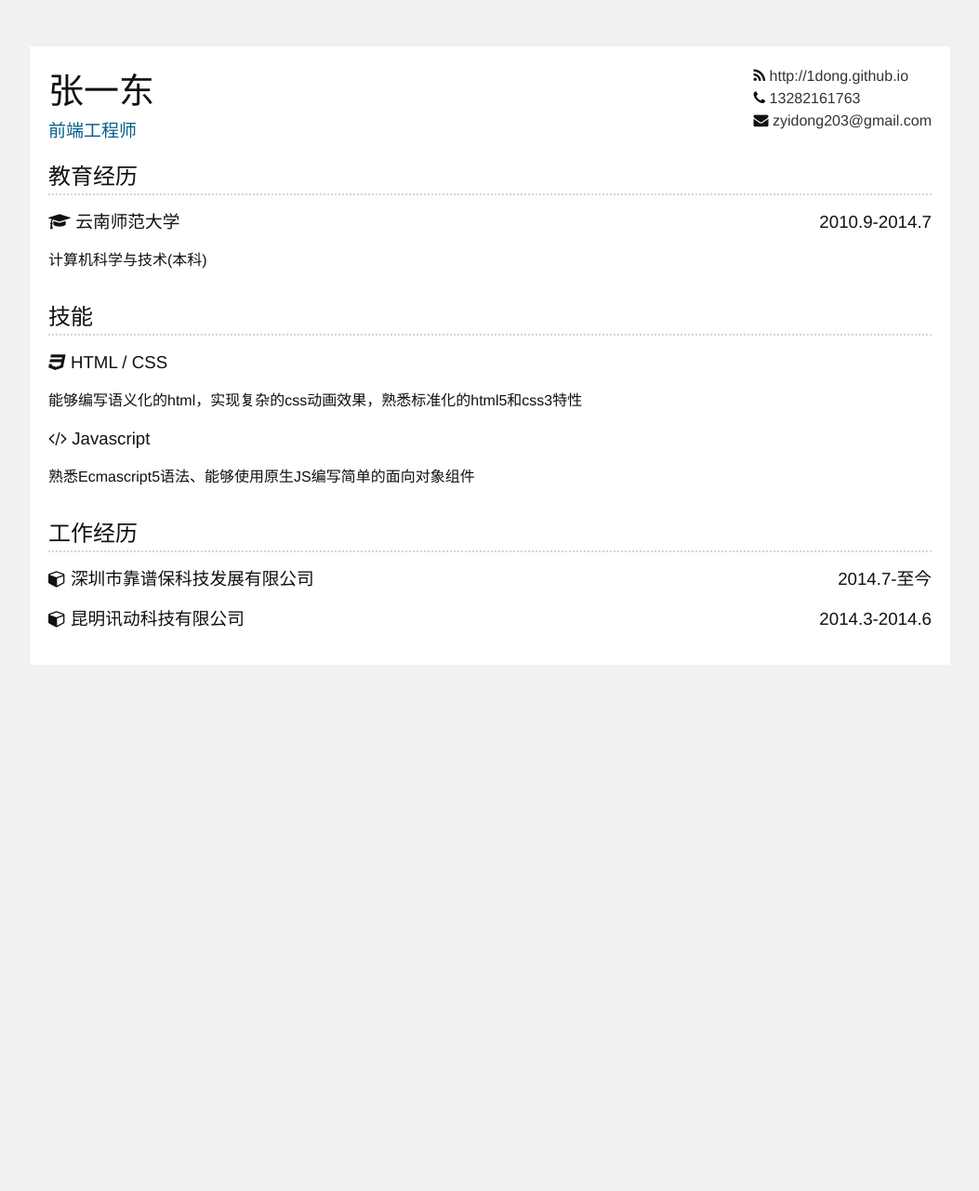
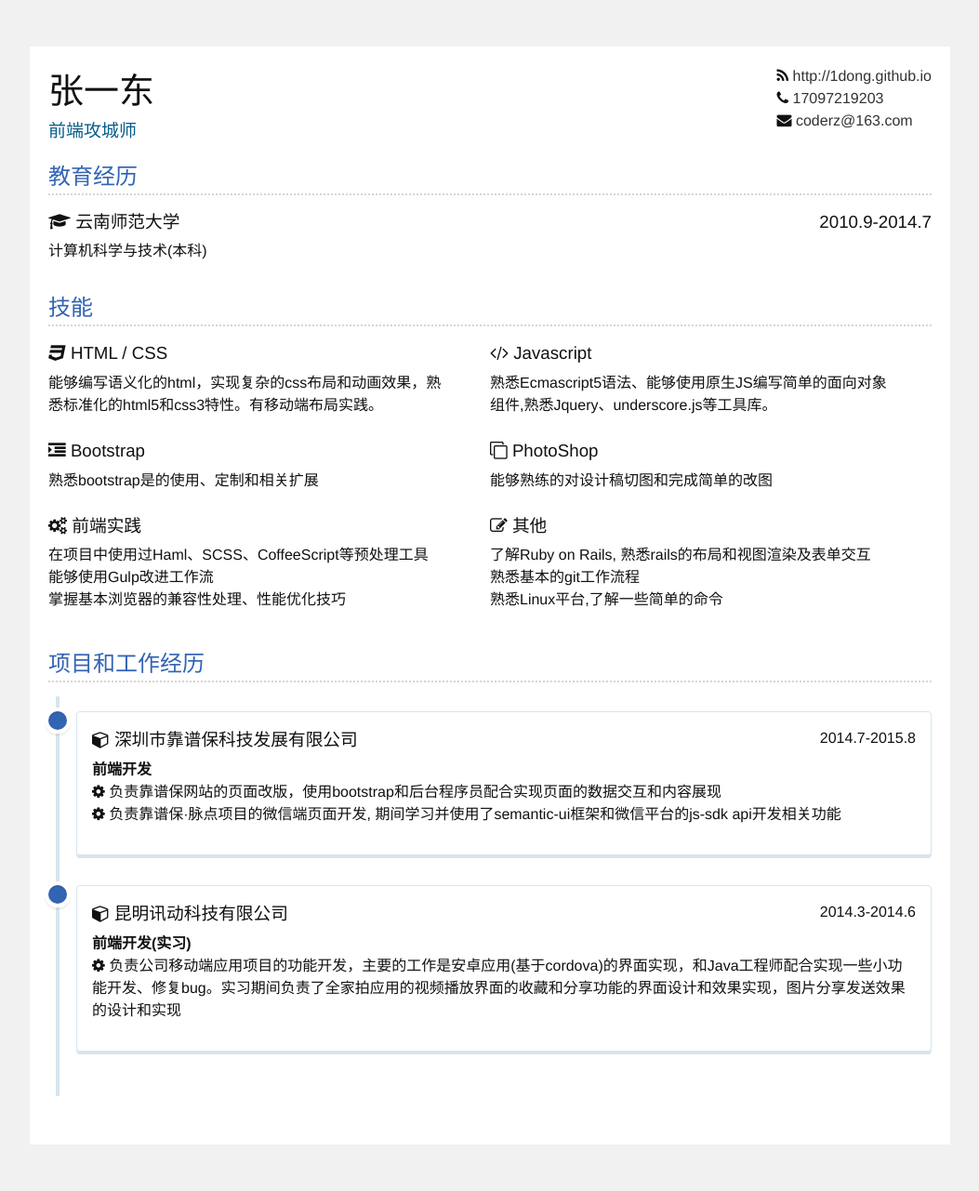
Before and after one commit to 1dong/1dong.github.io, a Jekyll site: the page built from resume.html, in a window 1280 px wide. Shown: the whole page at 93% size, without its empty margins (113-1166 px from the left). Built offline with Jekyll 4.4.1, drawn with Linux system fonts in a browser that asks for light colours; nearby versions of some CDN libraries; before the commit the page ends 900 px from its top, so only the background shows below that.

Commit message:
完成简历页面重构

```diff
--- a/_includes/header.html
+++ b/_includes/header.html
@@ -2,7 +2,7 @@
   <h1 class="site-title">Snail’s Blog</h1>
   <p class="site-descript">...</p>
   <nav class='site-nav'>
-    <a href="/">首页</a>
+    <a href="/">日志</a>
     <a href="/demo/">演示</a>
     <a href="/resume/">简历</a>
   </nav>
--- a/_sass/_base.scss
+++ b/_sass/_base.scss
@@ -190,3 +190,11 @@ pre {
         clear: both;
     }
 }
+
+.fl {
+    float: left;
+}
+
+.fr {
+    float: right;
+}
--- a/_sass/_layout.scss
+++ b/_sass/_layout.scss
@@ -6,6 +6,10 @@
     max-width: $contain-width;
     margin: 0 auto;
     padding: $contain-padding;
+
+    @include media-query($on-palm) {
+        margin: -45px 0;
+    }
 }
 .site-header {
     text-align: center;
@@ -51,49 +55,49 @@
         }
     }
 
-    @include media-query($on-palm) {
-        position: absolute;
-        top: 9px;
-        right: 30px;
-        background-color: $background-color;
-        border: 1px solid $grey-color-light;
-        border-radius: 5px;
-        text-align: right;
+    // @include media-query($on-palm) {
+    //     position: absolute;
+    //     top: 9px;
+    //     right: 30px;
+    //     background-color: $background-color;
+    //     border: 1px solid $grey-color-light;
+    //     border-radius: 5px;
+    //     text-align: right;
 
-        .menu-icon {
-            display: block;
-            float: right;
-            width: 36px;
-            height: 26px;
-            line-height: 0;
-            padding-top: 10px;
-            text-align: center;
+    //     .menu-icon {
+    //         display: block;
+    //         float: right;
+    //         width: 36px;
+    //         height: 26px;
+    //         line-height: 0;
+    //         padding-top: 10px;
+    //         text-align: center;
 
-            > svg {
-                width: 18px;
-                height: 15px;
+    //         > svg {
+    //             width: 18px;
+    //             height: 15px;
 
-                path {
-                    fill: $grey-color-dark;
-                }
-            }
-        }
+    //             path {
+    //                 fill: $grey-color-dark;
+    //             }
+    //         }
+    //     }
 
-        .trigger {
-            clear: both;
-            display: none;
-        }
+    //     .trigger {
+    //         clear: both;
+    //         display: none;
+    //     }
 
-        &:hover .trigger {
-            display: block;
-            padding-bottom: 5px;
-        }
+    //     &:hover .trigger {
+    //         display: block;
+    //         padding-bottom: 5px;
+    //     }
 
-        .page-link {
-            display: block;
-            padding: 5px 10px;
-        }
-    }
+    //     .page-link {
+    //         display: block;
+    //         padding: 5px 10px;
+    //     }
+    // }
 }
 
 
--- a/_sass/_resume.scss
+++ b/_sass/_resume.scss
@@ -31,16 +31,131 @@
   .section{
     padding-top: 1em;
     h2{
+      color: $section-title;
       border-bottom: 2px dotted #d5d5d5;
     }
     ul{
       list-style: none;
       margin: 0;
       li {
-        h3 > .time{
+        h3{
+          margin-bottom: .3em;
+        }
+
+        .experience-time{
           float: right;
+        }
+        .experience-title{
+          @extend %clearfix;
+        }
+
+        margin-bottom: .5em
+      }
+
+      &.skills{
+        @extend %clearfix;
+        li{
+          width: 45%;
+          float: left;
+          &:nth-of-type(2n+1){
+            margin-right: 5%;
+            clear: left;
+          }
+        }
+
+        @include media-query($on-laptop) {
+          li{
+            width: 100%;
+            float: none;
+            &:nth-of-type(2n+1){
+              margin-right: 0;
+            }
+          }
+        }
+      }
+    }
+
+
+  }
+
+  .timeline{
+    position: relative;
+    padding: 1em 0;
+    margin:0 0 2em 0;
+    &::before{
+      content: '';
+      position: absolute;
+      top: 0;
+      left: 8px;
+      height: 100%;
+      width: 4px;
+      background: #d7e4ed;
+    }
+
+    .timeline-block{
+      position: relative;
+      margin: 0 0 2em 0;
+      .ex-time{
+        position: absolute;
+        top: 0;
+        left: 0;
+        width: 20px;
+        height: 20px;
+        border-radius: 50%;
+        background-color: $section-title;
+        box-shadow: 0 0 0 4px white, inset 0 2px 0 rgba(0, 0, 0, 0.08), 0 3px 0 4px rgba(0, 0, 0, 0.05);
+      }
+      .ex-content{
+        margin-left: 30px;
+        border: 1px solid #d7e4ed;
+        border-radius: .25em;
+        padding: 1em;
+        box-shadow: 0 3px 0 #d7e4ed;
+
+        h3{
+          margin-bottom: .3em;
+        }
+
+        .experience-time{
+          float: right;
+        }
+        .experience-title{
+          @extend %clearfix;
+        }
+      }
+    }
+
+  }
+
+  @include media-query($on-palm) {
+
+    .experience-time{
+      float: left !important;
+    }
+
+    address{
+      float: none !important;
+      ul{
+        margin-left: 0;
+      }
+      li{
+        &:first-of-type{
+          display: none;
         }
       }
     }
   }
 }
+
+@media print{
+  body{
+    padding-top: 0;
+    padding-bottom: 0;
+    font-size: 12px;
+  }
+
+  p{
+    font-size: 12px !important;
+  }
+
+}
--- a/css/main.scss
+++ b/css/main.scss
@@ -36,6 +36,10 @@ $contain-padding: 20px;
 $nav-link-color: #666;
 
 
+//resume
+$section-title: #3264B4;
+
+
 // Using media queries with like this:
 // @include media-query($on-palm) {
 //     .wrapper {
@@ -53,7 +57,7 @@ $nav-link-color: #666;
 
 // Import partials from `sass_dir` (defaults to `_sass`)
 @import
-        "https://cdnjs.cloudflare.com/ajax/libs/font-awesome/4.4.0/css/font-awesome.min.css",
+        "https://maxcdn.bootstrapcdn.com/font-awesome/4.4.0/css/font-awesome.min.css",
         "base",
         "layout",
         "syntax-highlighting",
--- a/resume.html
+++ b/resume.html
@@ -14,18 +14,18 @@ permalink: /resume/
         </li>
         <li>
           <i class="fa fa-phone"></i>
-          <a href="tel://13282161762">13282161763</a>
+          <a href="tel://17097219203">17097219203</a>
         </li>
         <li>
           <i class="fa fa-envelope"></i>
-          <a href="mailto:zyidong203@gmail.com">zyidong203@gmail.com</a>
+          <a href="mailto:coderz@163.com">coderz@163.com</a>
         </li>
       </ul>
     </address>
     <section class=title>
       <h1>
         张一东
-        <small>前端工程师</small>
+        <small>前端攻城师</small>
       </h1>
     </section>
   </header>
@@ -35,7 +35,7 @@ permalink: /resume/
     <ul>
       <li>
         <h3>
-          <div class="time">2010.9-2014.7</div>
+          <div class="time fr">2010.9-2014.7</div>
           <i class="fa fa-mortar-board"></i>
           云南师范大学
         </h3>
@@ -52,32 +52,73 @@ permalink: /resume/
       <li>
         <h3><i class="fa fa-css3"></i> HTML / CSS</h3>
         <p>
-          能够编写语义化的html，实现复杂的css动画效果，熟悉标准化的html5和css3特性
+          能够编写语义化的html，实现复杂的css布局和动画效果，熟悉标准化的html5和css3特性。有移动端布局实践。
         </p>
       </li>
       <li>
         <h3><i class="fa fa-code"></i> Javascript</h3>
-        <p>熟悉Ecmascript5语法、能够使用原生JS编写简单的面向对象组件</p>
+        <p>熟悉Ecmascript5语法、能够使用原生JS编写简单的面向对象组件,熟悉Jquery、underscore.js等工具库。</p>
       </li>
+      <li>
+        <h3><i class="fa fa-indent"></i> Bootstrap</h3>
+        <p>熟悉bootstrap是的使用、定制和相关扩展</p>
+      </li>
+      <li>
+        <h3><i class="fa fa-clone"></i> PhotoShop</h3>
+        <p>能够熟练的对设计稿切图和完成简单的改图</p>
+      </li>
+      <li>
+        <h3><i class="fa fa-cogs"></i> 前端实践</h3>
+        <p>在项目中使用过Haml、SCSS、CoffeeScript等预处理工具<br>
+        能够使用Gulp改进工作流<br>
+        掌握基本浏览器的兼容性处理、性能优化技巧</p>
+      </li>
+      <li>
+        <h3><i class="fa fa-edit"></i> 其他</h3>
+        <p>了解Ruby on Rails, 熟悉rails的布局和视图渲染及表单交互<br>
+        熟悉基本的git工作流程<br>
+        熟悉Linux平台,了解一些简单的命令</p>
+      </li>
+
     </ul>
   </section>
   <section class="section">
-    <h2>工作经历</h2>
-    <ul>
-      <li>
-        <h3>
-          <div class="time">2014.7-至今</div>
+    <h2>项目和工作经历</h2>
+    <div class="timeline">
+      <div class="timeline-block">
+        <div class="ex-time"></div>
+        <div class="ex-content">
+          <div class="experience-title">
+            <div class="experience-time">2014.7-2015.8</div>
+            <h3 class="experience-place fl">
               <i class="fa fa-cube"></i>
               深圳市靠谱保科技发展有限公司
             </h3>
-      </li>
-      <li>
-        <h3>
-          <div class="time">2014.3-2014.6</div>
+          </div>
+          <dl class="experience-description">
+            <dt><strong>前端开发</strong></dt>
+            <dd><i class="fa fa-cog"></i> 负责靠谱保网站的页面改版，使用bootstrap和后台程序员配合实现页面的数据交互和内容展现</dd>
+            <dd><i class="fa fa-cog"></i> 负责靠谱保·脉点项目的微信端页面开发, 期间学习并使用了semantic-ui框架和微信平台的js-sdk api开发相关功能 </dd>
+          </dl>
+        </div>
+      </div>
+
+      <div class="timeline-block">
+        <div class="ex-time"></div>
+        <div class="ex-content">
+          <div class="experience-title">
+            <div class="experience-time">2014.3-2014.6</div>
+            <h3 class="experience-place fl">
               <i class="fa fa-cube"></i>
               昆明讯动科技有限公司
             </h3>
-      </li>
-    </ul>
+          </div>
+          <dl class="experience-description">
+            <dt><strong>前端开发(实习)</strong></dt>
+            <dd><i class="fa fa-cog"></i> 负责公司移动端应用项目的功能开发，主要的工作是安卓应用(基于cordova)的界面实现，和Java工程师配合实现一些小功能开发、修复bug。实习期间负责了全家拍应用的视频播放界面的收藏和分享功能的界面设计和效果实现，图片分享发送效果的设计和实现</dd>
+          </dl>
+        </div>
+      </div>
+    </div>
   </section>
 </div>
```
Lines whose indentation alone changed are shown as unchanged.
